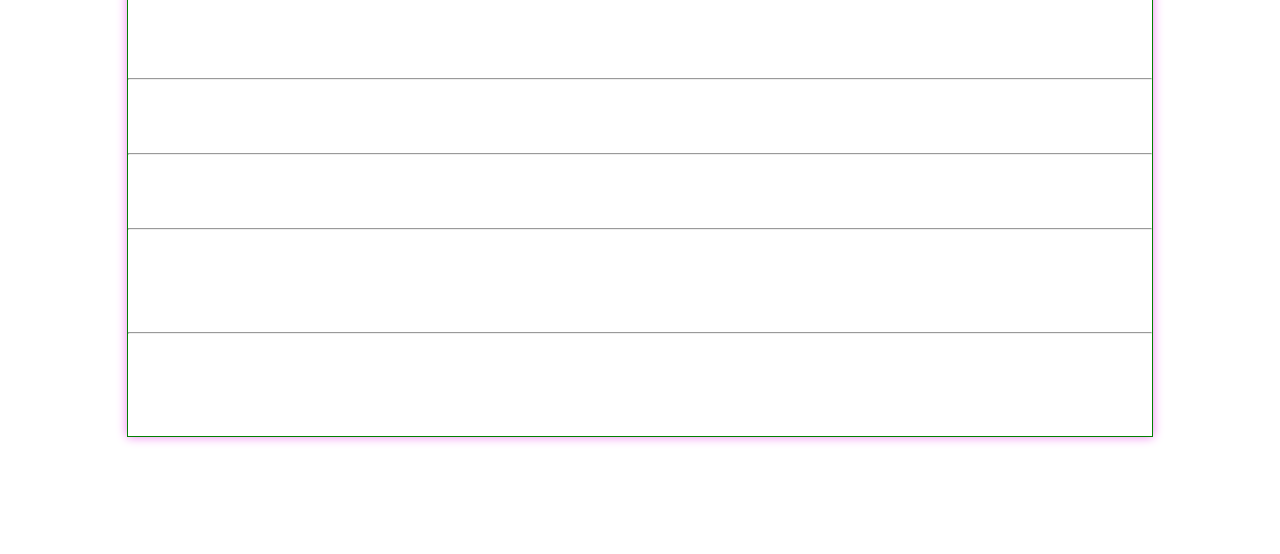
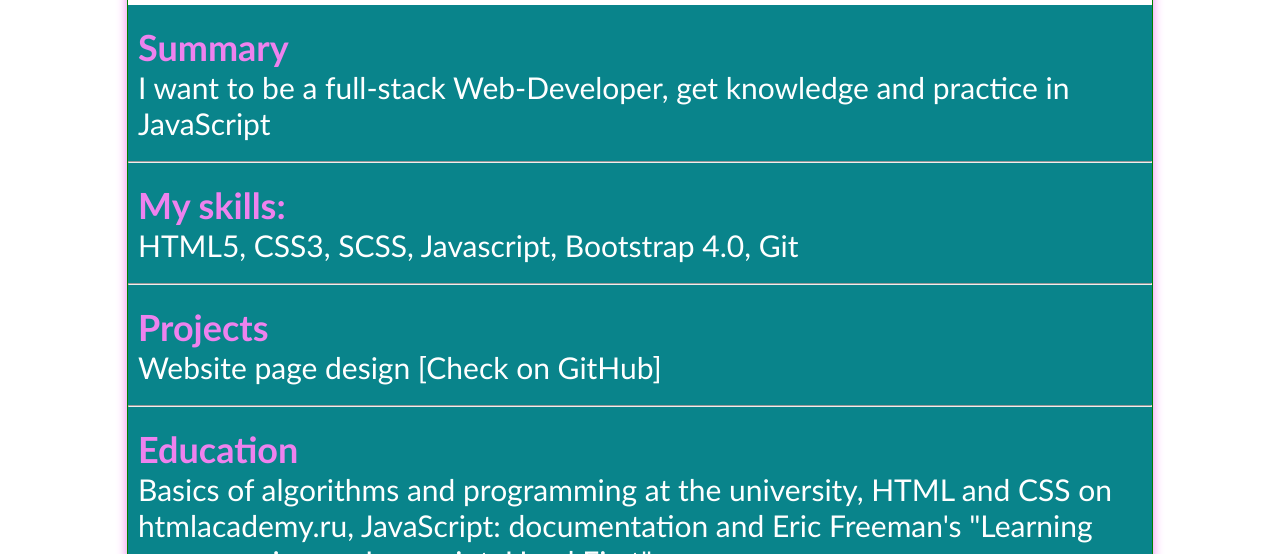
Before and after one commit to MaksimKonoplich/rsschool-cv, a plain HTML site: page index.html in a window 1280 px wide. Shown: the part 246-800 px from the top of the page. Drawn offline with Linux system fonts and the light colour scheme.

Commit message:
feat: add styles for main and footer

```diff
--- a/styles.css
+++ b/styles.css
@@ -62,3 +62,30 @@ header {
 .contact a p{
 	display: inline;
 }
+
+/* MAIN */
+.main {
+	background: url(images/main.jpg) left top;
+	height: 700px;
+}
+
+.add-info {
+	padding: 20px;
+	padding-left: 10px;
+}
+
+.add-info p {
+	font-size: 30px;
+}
+
+.add-info h1 {
+	color: violet;
+}
+
+/* FOOTER */
+.footer {
+	background: url(images/footer.jpg) left top;
+	height: 60px;
+	text-align: center;
+	line-height: 60px;
+}
```
